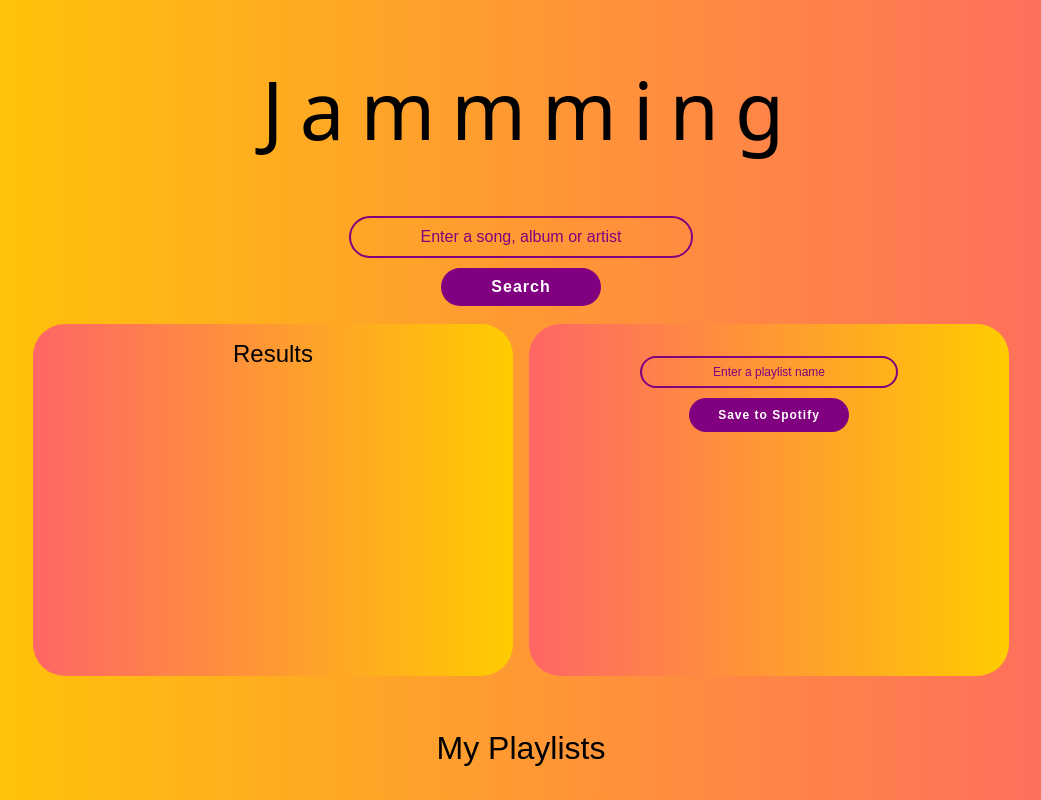
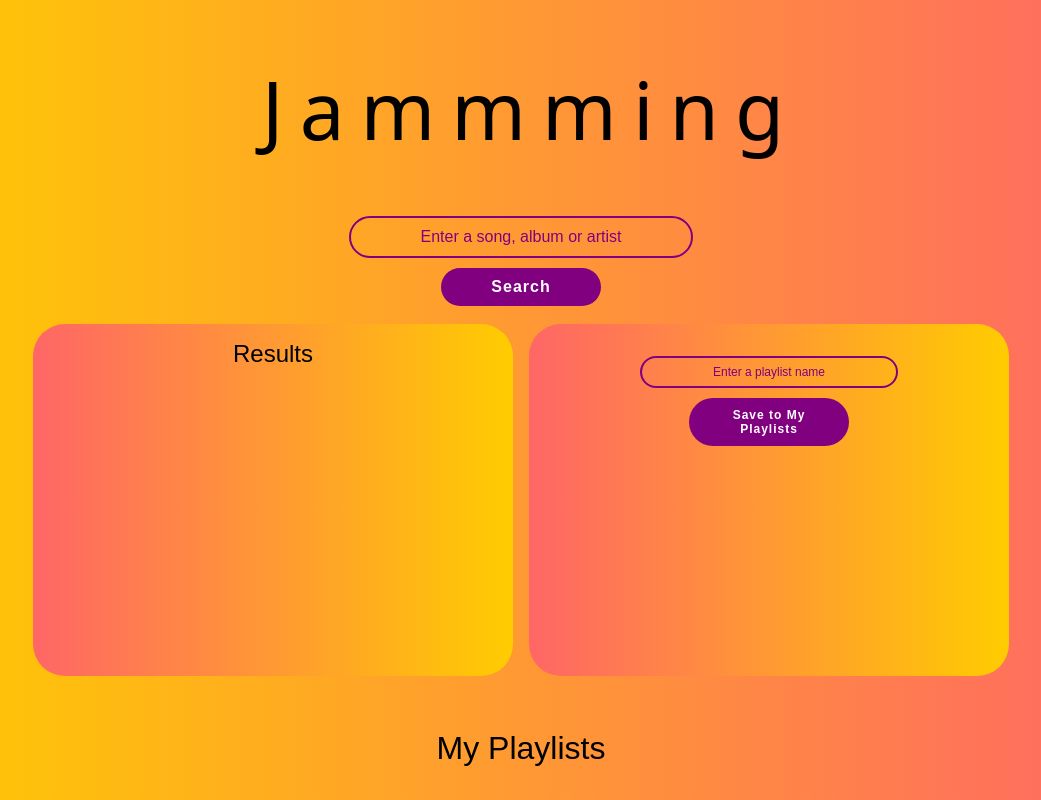
Before and after one commit to rui775/jammming-byRui, a React (Create React App) app: page / in a window 1280 px wide. Shown: the whole page, without its empty margins (119-1160 px from the left). Built offline with nearby package versions, Linux system fonts and the light colour scheme; a web font is replaced by a local one.

Commit message:
Change button placeholder; Turn off color change on hover results and playlist div

```diff
--- a/src/components/playlist/playlist.jsx
+++ b/src/components/playlist/playlist.jsx
@@ -34,7 +34,7 @@ const Playlist = ({ inputRef, playList, removeFromPlaylist, handlePlaylistName,
                 <button
                     className={styles.searchButton}
                     type="submit"
-                >Save to Spotify</button>
+                >Save to My Playlists</button>
             </form>
         </div>
     );
```
